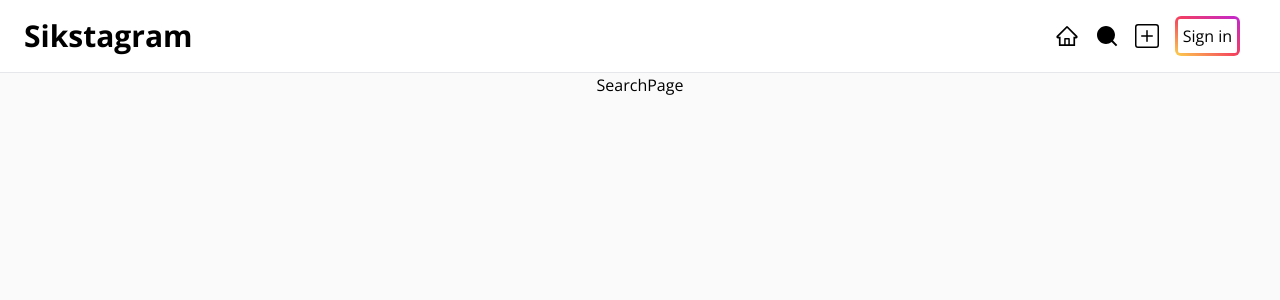
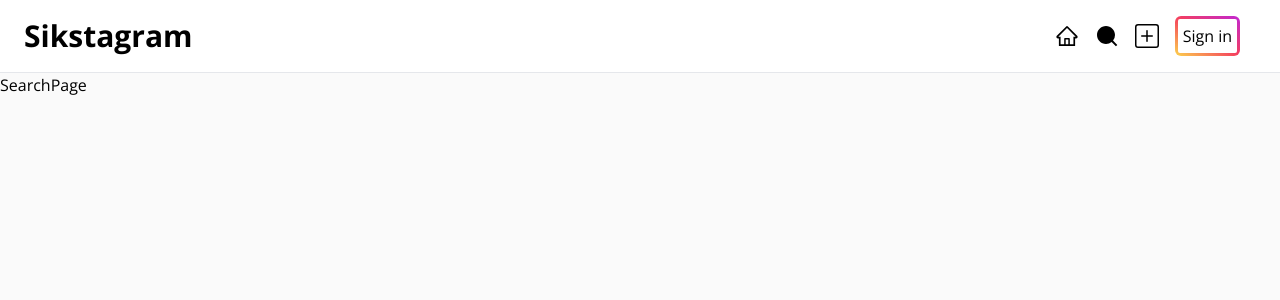
Before and after one commit to M-Sik/sikstagram, a Next.js app: page /search in a window 1280 px wide. Shown: the top 300 px of the page. Built offline with nearby package versions, Linux system fonts and the light colour scheme; no server answers.

Commit message:
[design] 앱 전체 레이아웃 수정 및 사이드바 sticky 적용

```diff
--- a/src/app/layout.tsx
+++ b/src/app/layout.tsx
@@ -17,13 +17,15 @@ export const metadata = {
 export default function RootLayout({ children }: { children: React.ReactNode }) {
   return (
     <html lang="en" className={openSans.className}>
-      <body className=" w-full max-w-screen-xl mx-auto">
+      <body className="w-full h-screen bg-neutral-50 overflow-auto">
         {/* tip) 바디 하위 페이지 및 컴포넌트에서 auth정보를 사용하기 위해 사용 */}
         <AuthContext>
-          <header className=" sticky top-0 bg-white z-10 border-b">
-            <Navbar />
+          <header className="sticky top-0 bg-white z-10 border-b">
+            <div className=" max-w-screen-xl mx-auto">
+              <Navbar />
+            </div>
           </header>
-          <main className="w-full min-h-[calc(100vh-72.97px)] flex justify-center bg-neutral-50">
+          <main className="w-full flex justify-cente">
             <SWRConfigContext>{children}</SWRConfigContext>
           </main>
         </AuthContext>
--- a/src/app/page.tsx
+++ b/src/app/page.tsx
@@ -20,7 +20,7 @@ export default async function Home() {
         <FollowingBar />
         <PostList />
       </div>
-      <div className=" basis-1/4 ml-8">
+      <div className="  ml-8 h-full">
         <SideBar user={user} />
       </div>
     </section>
--- a/src/components/bars/SideBar.tsx
+++ b/src/components/bars/SideBar.tsx
@@ -8,8 +8,8 @@ interface IProps {
 
 export default function SideBar({ user: { name, username, image } }: IProps) {
   return (
-    <>
-      <div className="flex items-center">
+    <article className=" !sticky top-[84px]">
+      <div className="flex items-center ">
         {image && <Avatar image={image} />}
         <div className="ml-4">
           <p className="font-bold">{username}</p>
@@ -20,6 +20,6 @@ export default function SideBar({ user: { name, username, image } }: IProps) {
         About • Help • Press • API • Jobs • Privacy • Terms • Location • Languege
       </p>
       <p className="font-bold text-sm mt-8 text-neutral-500">@Copyright SIKSTAGRAM from SIK</p>
-    </>
+    </article>
   );
 }
```
